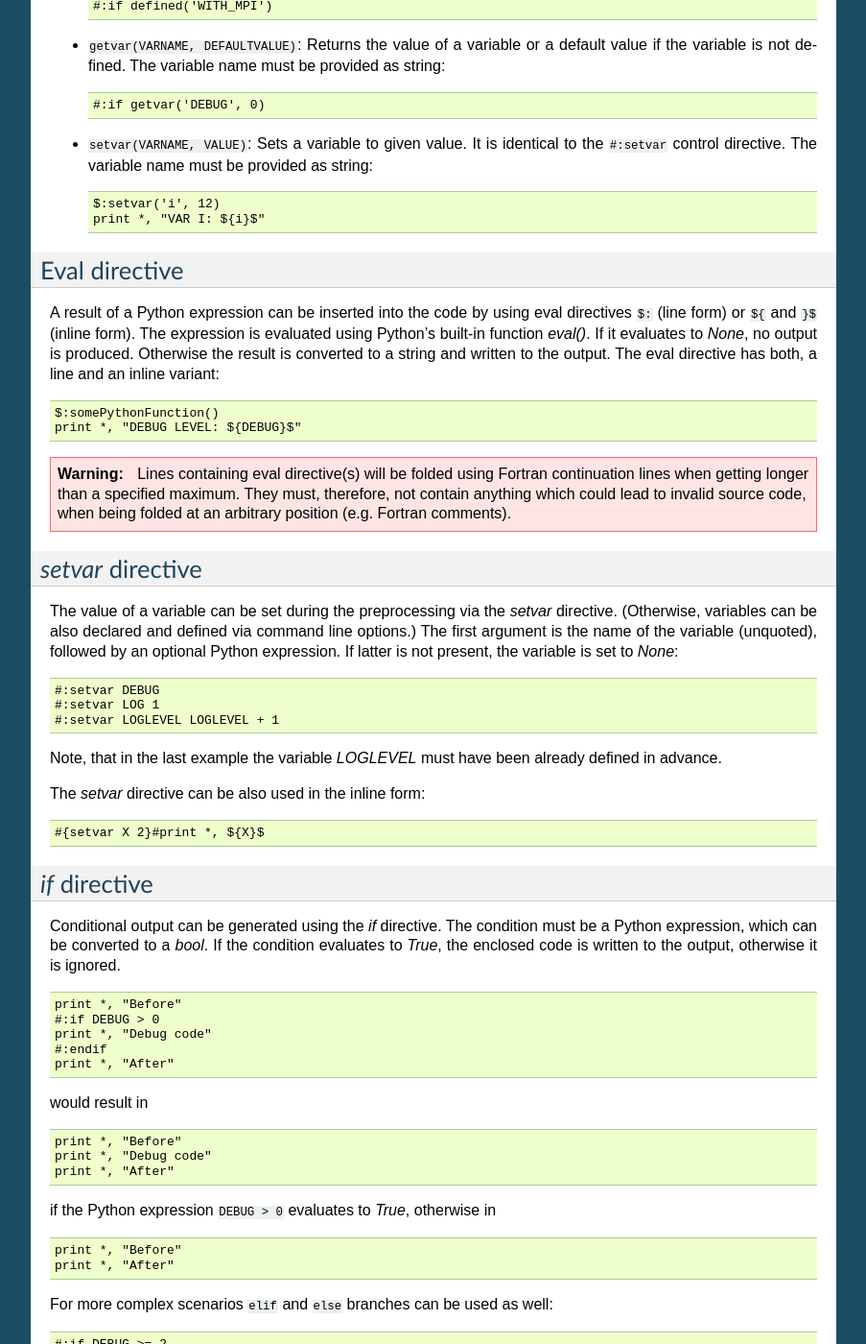
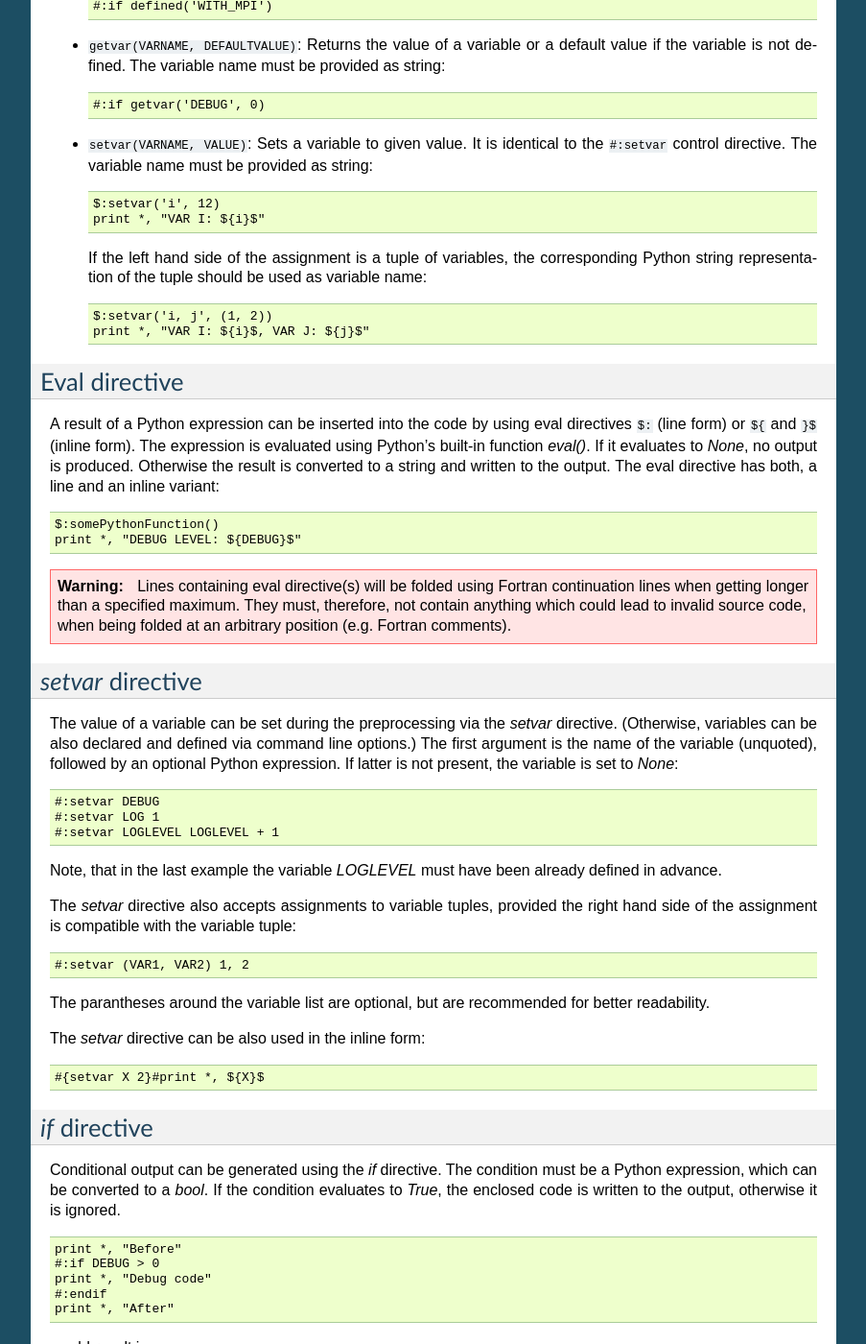
Before and after one commit to aradi/fypp, a Sphinx documentation site: the page built from docs/fypp.rst, in a window 1280 px wide and 1400 px high, scrolled down 6935 px. Shown: the whole window at 96% size, without its empty margins (198-1101 px from the left). Built offline with Sphinx 7.4.7, drawn with Linux system fonts in a browser that asks for light colours.

Commit message:
Implement assignment to variable tuple

```diff
--- a/docs/fypp.rst
+++ b/docs/fypp.rst
@@ -426,6 +426,13 @@ Additionally following predefined functions are provided:
     $:setvar('i', 12)
     print *, "VAR I: ${i}$"
 
+  If the left hand side of the assignment is a tuple of variables, the
+  corresponding Python string representation of the tuple should be used as
+  variable name::
+
+    $:setvar('i, j', (1, 2))
+    print *, "VAR I: ${i}$, VAR J: ${j}$"
+
 
 Eval directive
 ==============
@@ -461,6 +468,14 @@ variable is set to `None`::
 
 Note, that in the last example the variable `LOGLEVEL` must have been already
 defined in advance.
+
+The `setvar` directive also accepts assignments to variable tuples, provided the
+right hand side of the assignment is compatible with the variable tuple::
+
+  #:setvar (VAR1, VAR2) 1, 2
+
+The parantheses around the variable list are optional, but are recommended for
+better readability.
 
 The `setvar` directive can be also used in the inline form::
 
```
Also changed, not shown: 2 other files.
